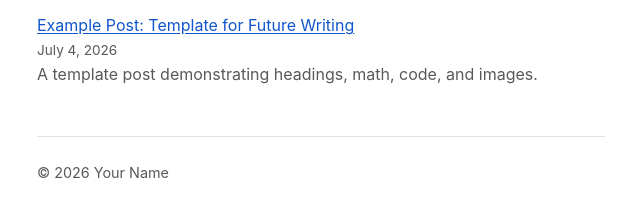
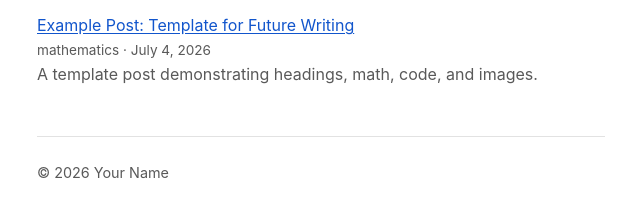
Before and after one commit to ioRo3781/ioRo3781.github.io, an Astro site: page /writing in a window 1280 px wide. Shown: the part 169-372 px from the top of the page, 319-959 px from the left. Built offline with nearby package versions, Linux system fonts and the light colour scheme; Astro itself is replaced by a stand-in of ours; some packages are replaced by stand-ins of ours.

Commit message:
Add required topic field to posts
Each post declares topic: mathematics or physics in frontmatter; the
writing index shows it next to the date. New topics are added by
extending the enum in content.config.ts.

```diff
--- a/src/content.config.ts
+++ b/src/content.config.ts
@@ -8,6 +8,8 @@
     title: z.string(),
     date: z.coerce.date(),
     description: z.string(),
+    // To write about a new topic later, add it to this list.
+    topic: z.enum(['mathematics', 'physics']),
   }),
 });
 
--- a/src/content/writing/example-post.md
+++ b/src/content/writing/example-post.md
@@ -2,6 +2,7 @@
 title: "Example Post: Template for Future Writing"
 date: 2026-07-04
 description: "A template post demonstrating headings, math, code, and images."
+topic: mathematics
 ---
 
 This is a template post. Copy this file, rename it, and replace the content
--- a/src/pages/writing/index.astro
+++ b/src/pages/writing/index.astro
@@ -15,6 +15,7 @@
         <li>
           <a href={`/writing/${post.id}/`}>{post.data.title}</a>
           <span class="post-date">
+            {post.data.topic} &middot;{' '}
             {post.data.date.toLocaleDateString('en-US', {
               year: 'numeric',
               month: 'long',
```
